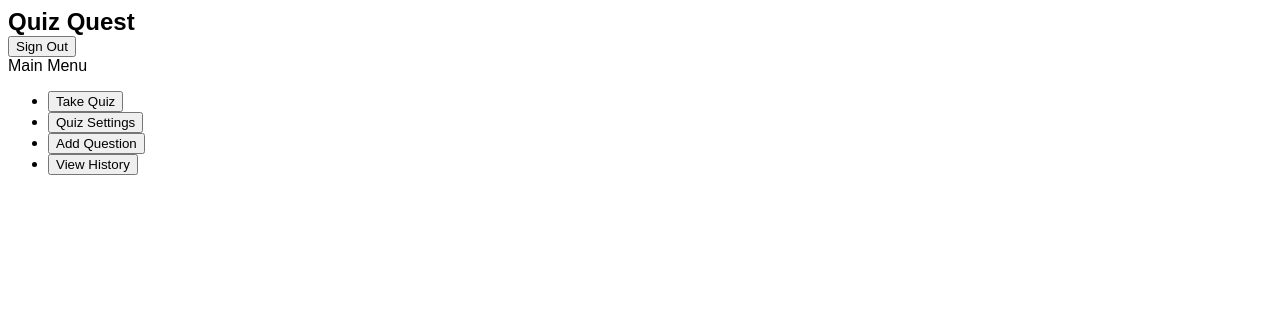
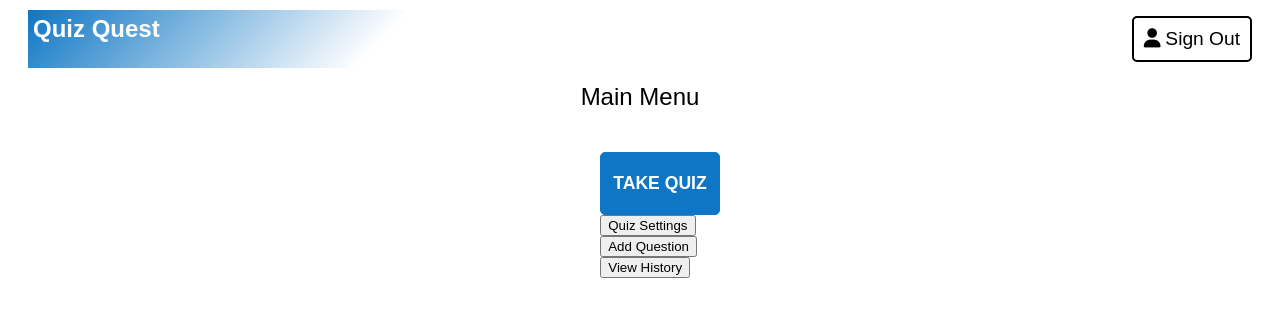
Before and after one commit to RShnitser/quiz-quest, a React (Vite) app: page / in a window 1280 px wide. Shown: the top 316 px of the page. Built offline with nearby package versions, Linux system fonts and the light colour scheme; sample sign-in values are in the browser's storage.

Commit message:
add font-awesome and main menu routes

```diff
--- a/index.html
+++ b/index.html
@@ -4,7 +4,8 @@
     <meta charset="UTF-8" />
     <link rel="icon" type="image/svg+xml" href="/vite.svg" />
     <meta name="viewport" content="width=device-width, initial-scale=1.0" />
-    <title>Vite + React + TS</title>
+    <link rel="stylesheet" href="https://cdnjs.cloudflare.com/ajax/libs/font-awesome/6.2.1/css/all.min.css"/>
+    <title>Quiz Quest</title>
   </head>
   <body>
     <div id="root"></div>
--- a/src/App.css
+++ b/src/App.css
@@ -49,3 +49,13 @@
   .link a{
       text-decoration: none;
   }
+
+  .menu-display {
+    display: flex;
+    flex-direction: column;
+    align-items: center;
+  }
+
+.menu-list {
+  list-style-type: none;
+}
--- a/src/App.tsx
+++ b/src/App.tsx
@@ -1,5 +1,5 @@
 import {BrowserRouter, Routes, Route, Navigate, Outlet, useLocation} from "react-router-dom"
-import QuizApp from './components/QuizApp'
+import QuizApp from './components/QuizApp/QuizApp'
 import { QuizProvider } from './providers/QuizProvider'
 import UserLogin from "./components/UserLogin"
 import UserCreate from "./components/UserCreate"
--- a/src/components/MainMenu.tsx
+++ b/src/components/MainMenu.tsx
@@ -5,20 +5,20 @@ const MainMenu = () => {
     const navigate = useNavigate();
 
     return(
-        <div>
-            <div>Main Menu</div>
-            <ul>
+        <div className="menu-display">
+            <div className="title">Main Menu</div>
+            <ul className="menu-list">
                 <li>
-                    <button type="button" onClick={() => navigate("/takequiz")}>Take Quiz</button>
+                    <button className="submit-btn" type="button" onClick={() => navigate("/quest")}>Take Quiz</button>
                 </li>
                 <li>
-                    <button type="button">Quiz Settings</button>
+                    <button type="button"  onClick={() => navigate("/settings")}>Quiz Settings</button>
                 </li>
                 <li>
-                    <button type="button">Add Question</button>
+                    <button type="button"  onClick={() => navigate("/add-quest")}>Add Question</button>
                 </li>
                 <li>
-                    <button type="button">View History</button>
+                    <button type="button"  onClick={() => navigate("/history")}>View History</button>
                 </li>
             </ul>
         </div>
--- a/src/components/TakeQuiz.tsx
+++ b/src/components/Quest.tsx
@@ -1,8 +1,8 @@
-const MainMenu = () => {
+const Quest = () => {
 
     return(
         <div>Take Quiz</div>
     );
 }
 
-export default MainMenu;
+export default Quest;
--- /dev/null
+++ b/src/components/QuestCreate.tsx
@@ -0,0 +1,8 @@
+const QuestCreate = () => {
+
+    return(
+        <div>Add Quiz</div>
+    );
+}
+
+export default QuestCreate;
--- /dev/null
+++ b/src/components/QuestHistory.tsx
@@ -0,0 +1,8 @@
+const QuestHistory = () => {
+
+    return(
+        <div>History</div>
+    );
+}
+
+export default QuestHistory;
--- a/src/components/QuizApp.tsx
+++ /dev/null
@@ -1,33 +0,0 @@
-import { Routes, Route, useNavigate } from "react-router-dom";
-import useQuiz from "../providers/QuizProvider";
-import { QuizContextType } from "../providers/QuizProvider";
-import MainMenu from "./MainMenu";
-import TakeQuiz from "./TakeQuiz";
-
-const QuizApp = () => {
-
-    const {logoutUser} : QuizContextType  = useQuiz();
-    const navigate = useNavigate();
-
-    const handleLogout = () => {
-        logoutUser();
-        navigate("/login");
-    }
-
-    return(
-        <div>
-            <nav>
-                <h2>Quiz Quest</h2>
-                <button type="button" onClick={handleLogout}>
-                    <div>Sign Out</div>
-                </button>
-            </nav>
-            <Routes>
-                <Route path="/" element={<MainMenu />}/>
-                <Route path="/takequiz" element={<TakeQuiz />}/>
-            </Routes>
-        </div>
-    );
-}
-
-export default QuizApp;
--- /dev/null
+++ b/src/components/QuizApp/QuizApp.css
@@ -0,0 +1,23 @@
+.nav {
+    display: flex;
+    justify-content: space-between;
+    align-items: center;
+    margin: 10px 20px;
+    /* background-image: linear-gradient(135deg, var(--blue) 50%, white 25%, white 25%); */
+    background-image: linear-gradient(135deg, var(--blue), white 30%);
+    color: white;
+}
+
+.title {
+    padding: 5px;
+    font-size: 2.5rem;
+}
+
+.logout-btn {
+    font-size: 1.2rem;
+    background-color: transparent;
+    border: 2px solid var(--black);
+    border-radius: 5px;
+    padding: 10px;
+    /* height: fit-content; */
+}
--- /dev/null
+++ b/src/components/QuizApp/QuizApp.tsx
@@ -0,0 +1,40 @@
+import { Routes, Route, useNavigate } from "react-router-dom";
+import useQuiz from "../../providers/QuizProvider";
+import { QuizContextType } from "../../providers/QuizProvider";
+import MainMenu from "../MainMenu";
+import Quest from "../Quest";
+import QuestCreate from "../QuestCreate";
+import Settings from "../Settings";
+import QuestHistory from "../QuestHistory";
+import "./QuizApp.css";
+
+const QuizApp = () => {
+
+    const {logoutUser} : QuizContextType  = useQuiz();
+    const navigate = useNavigate();
+
+    const handleLogout = () => {
+        logoutUser();
+        navigate("/login");
+    }
+
+    return(
+        <div>
+            <nav className="nav">
+                <h2 className="title">Quiz Quest</h2>
+                <button className="logout-btn" type="button" onClick={handleLogout}>
+                    <div><i className="fa-solid fa-user">&nbsp;</i>Sign Out</div>
+                </button>
+            </nav>
+            <Routes>
+                <Route path="/" element={<MainMenu />}/>
+                <Route path="/quest" element={<Quest />}/>
+                <Route path="/settings" element={<Settings />}/>
+                <Route path="/add-quest" element={<QuestCreate />}/>
+                <Route path="/history" element={<QuestHistory />}/>
+            </Routes>
+        </div>
+    );
+}
+
+export default QuizApp;
--- /dev/null
+++ b/src/components/Settings.tsx
@@ -0,0 +1,8 @@
+const Settings = () => {
+
+    return(
+        <div>Settings</div>
+    );
+}
+
+export default Settings;
```
